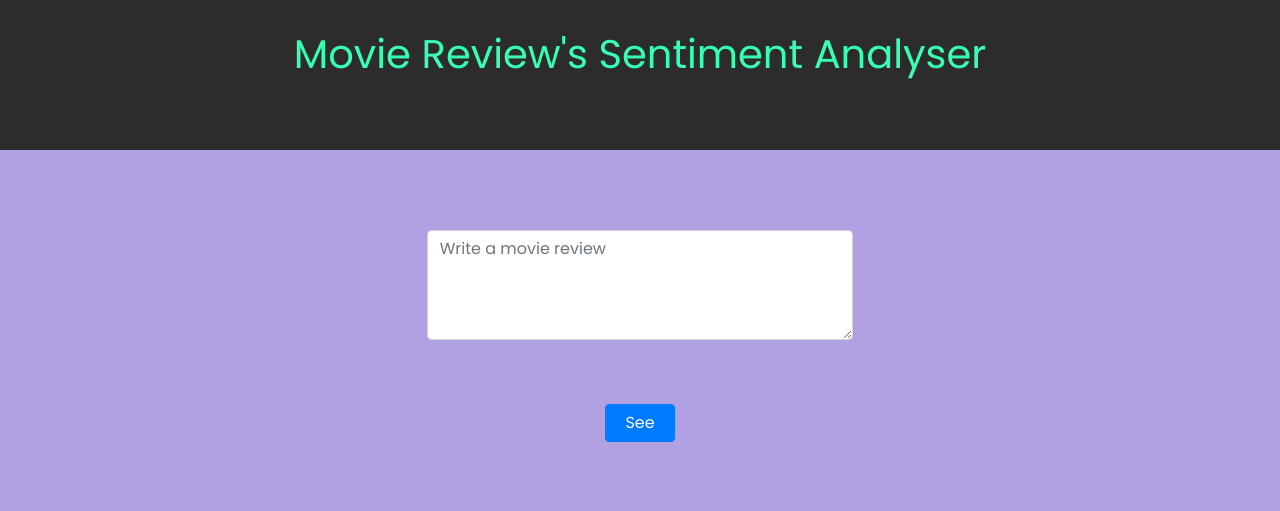
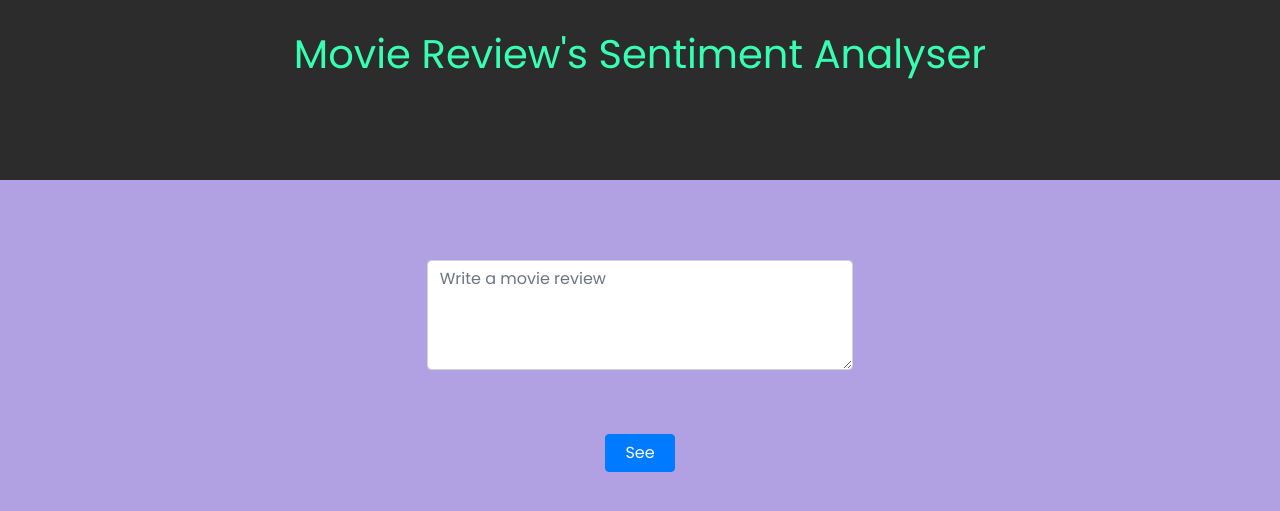
Before and after one commit to Dev-Khant/IMDB-Reviews-Sentiment-Analysis, a Flask app: page / in a window 1280 px wide. Shown: the top 511 px of the page. Run offline with Flask 2, Linux system fonts and the light colour scheme; parts of the project's set-up code (start-up, migrations or seed data) failed here and were passed over; some libraries are stand-ins or nearby versions.

Commit message:
Update sty.css

```diff
--- a/static/sty.css
+++ b/static/sty.css
@@ -21,7 +21,7 @@ button{
 .d{
     background-color: rgb(44, 44, 44);
     color: rgb(55, 255, 178);
-    height: 150px;
+    height: 180px;
     text-align: center;
     padding-top: 30px;
 }
```
